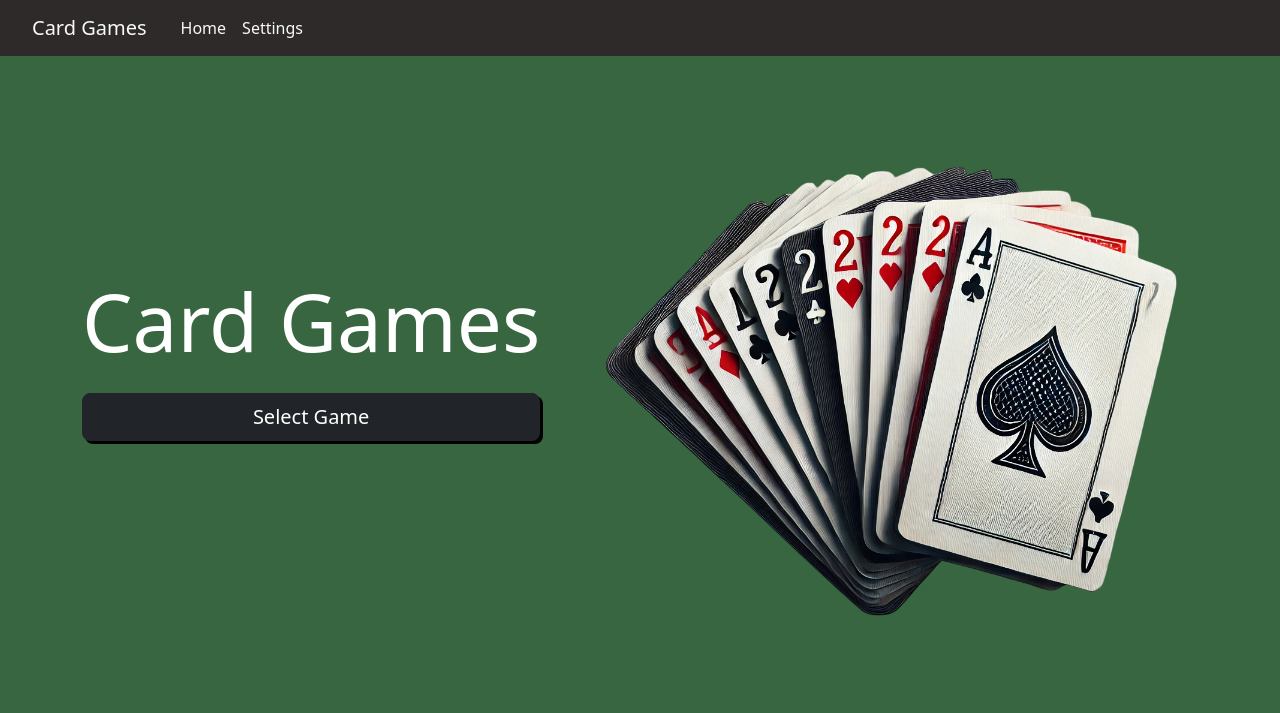
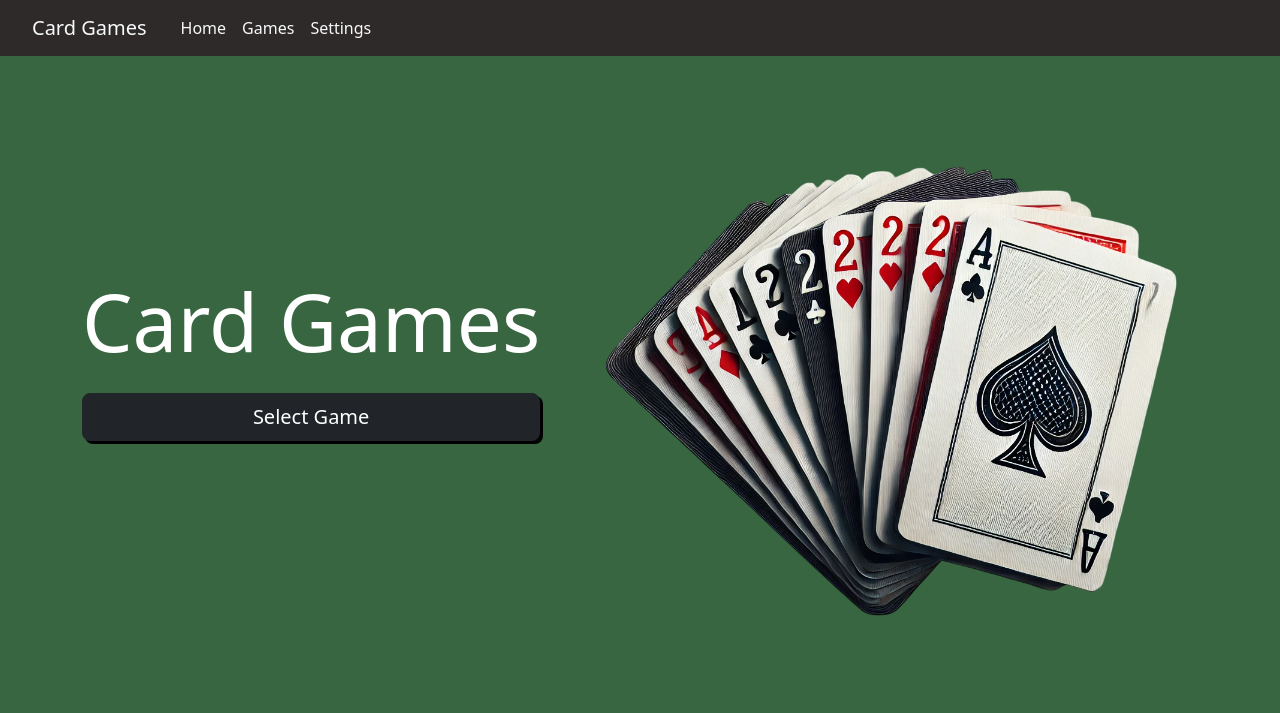
Before and after one commit to catrionaaa/webdev, a Flask app: page / in a window 1280 px wide. Shown: the top 713 px of the page. Run offline with Flask 3, Linux system fonts and the light colour scheme.

Commit message:
added games to navbar

```diff
--- a/templates/navbar.html
+++ b/templates/navbar.html
@@ -10,6 +10,7 @@
 
             <div class="navbar-nav">
                 <a class="nav-link text-light" href="/">Home</a>
+                <a class="nav-link text-light" href="/selectgame">Games</a>
                 <a class="nav-link text-light" href="/settings">Settings</a>
             </div>
 
```
